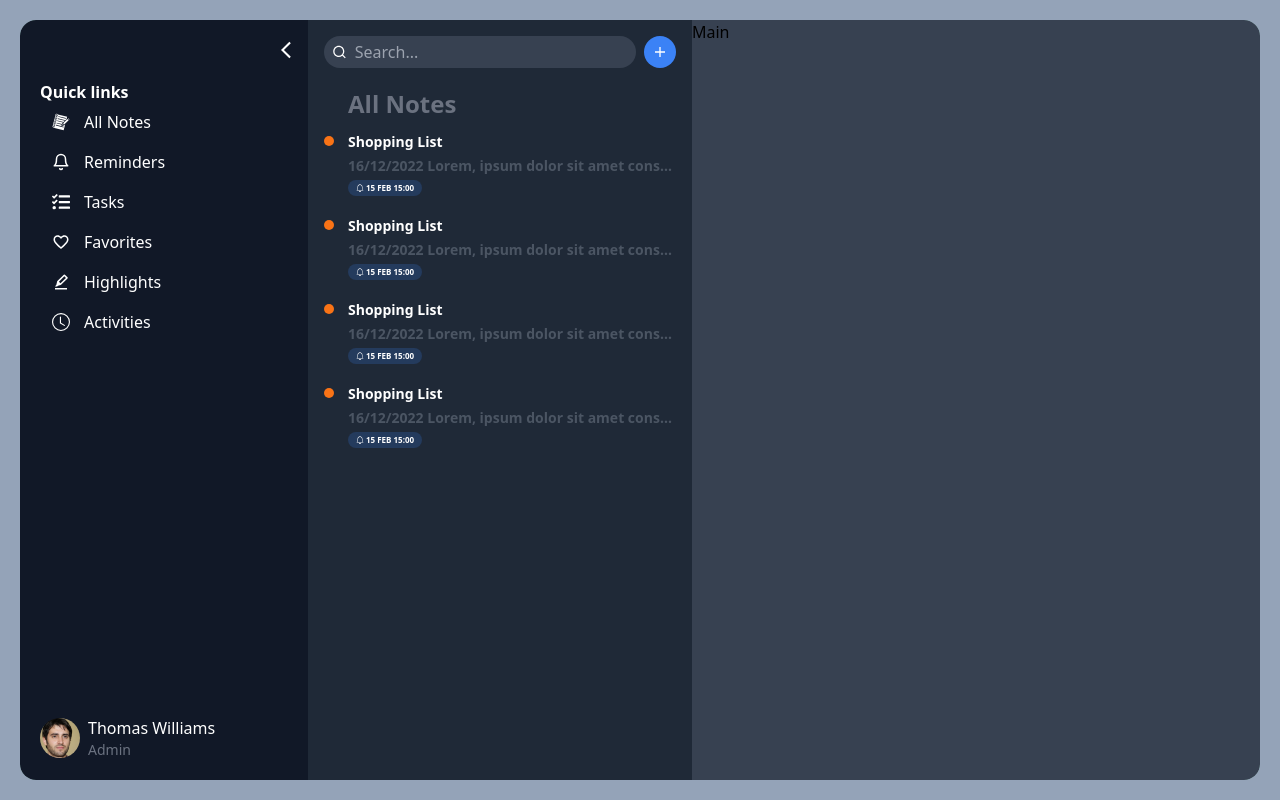
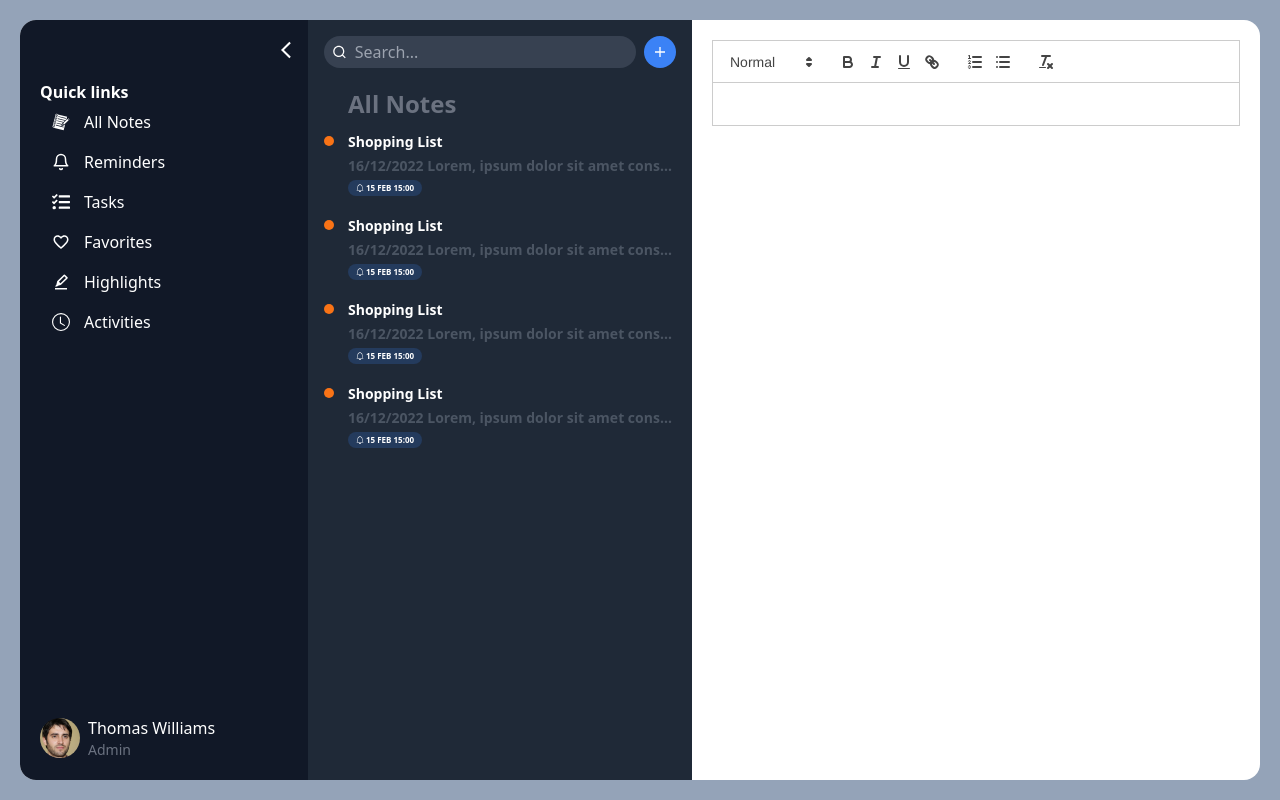
Before and after one commit to PrinceNarteh/my-notes, a Next.js app: page / in a window 1280 px wide. Built offline with nearby package versions, Linux system fonts and the light colour scheme.

Commit message:
adds Quill editor

```diff
--- /dev/null
+++ b/components/Form.tsx
@@ -0,0 +1,14 @@
+import dynamic from "next/dynamic";
+import React from "react";
+import "react-quill/dist/quill.snow.css";
+
+const Form = () => {
+  const ReactQuill = dynamic(() => import("react-quill"), { ssr: false });
+  return (
+    <div>
+      <ReactQuill theme="snow" />
+    </div>
+  );
+};
+
+export default Form;
--- a/components/Main.tsx
+++ b/components/Main.tsx
@@ -1,9 +1,10 @@
 import React from "react";
+import Form from "./Form";
 
 const Main = () => {
   return (
-    <div className="bg-gray-700h-[calc(100vh_-_40px)] bg-gray-700 flex-1 rounded-r-2xl">
-      Main
+    <div className="bg-gray-700h-[calc(100vh_-_40px)] p-5 flex-1 rounded-r-2xl">
+      <Form />
     </div>
   );
 };
--- a/package.json
+++ b/package.json
@@ -17,6 +17,7 @@
     "react": "18.2.0",
     "react-dom": "18.2.0",
     "react-icons": "^4.7.1",
+    "react-quill": "^2.0.0",
     "typescript": "4.9.4"
   },
   "devDependencies": {
--- a/pages/index.tsx
+++ b/pages/index.tsx
@@ -16,7 +16,7 @@ export default function Home() {
         <link rel="icon" href="/favicon.ico" />
       </Head>
       <main className="bg-slate-400 p-5">
-        <div className="flex relative w-[calc(100vw_-_40px)] h-[calc(100vh_-_40px)] mx-auto h-50 bg-teal-100 rounded-2xl">
+        <div className="flex relative w-[calc(100vw_-_40px)] h-[calc(100vh_-_40px)] mx-auto h-50 bg-white rounded-2xl">
           <SideBar open={open} setOpen={setOpen} />
           <Preview open={open} />
           <Main />
```
Also changed, not shown: 1 other file (tests, documents, lock files or other folders).
